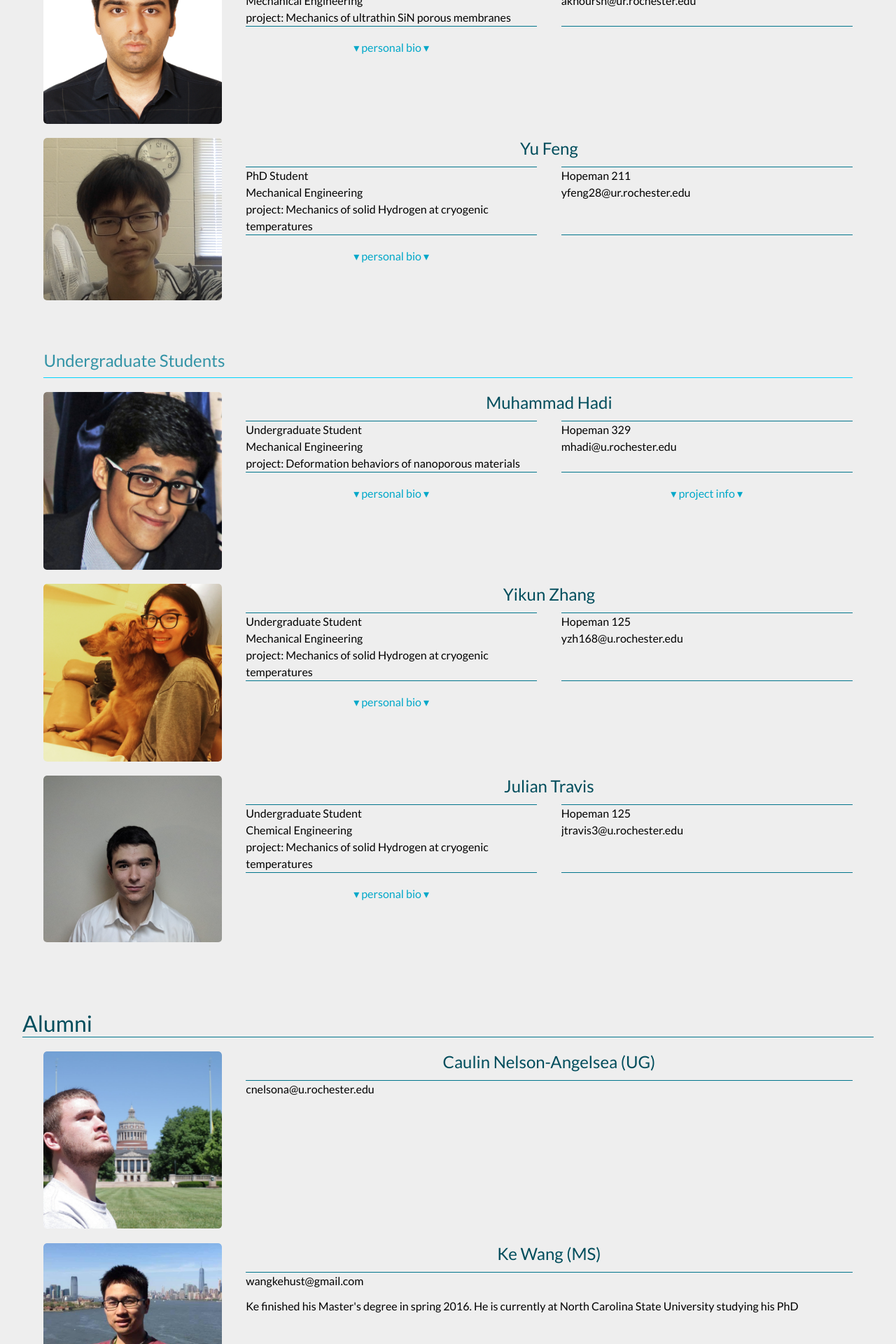
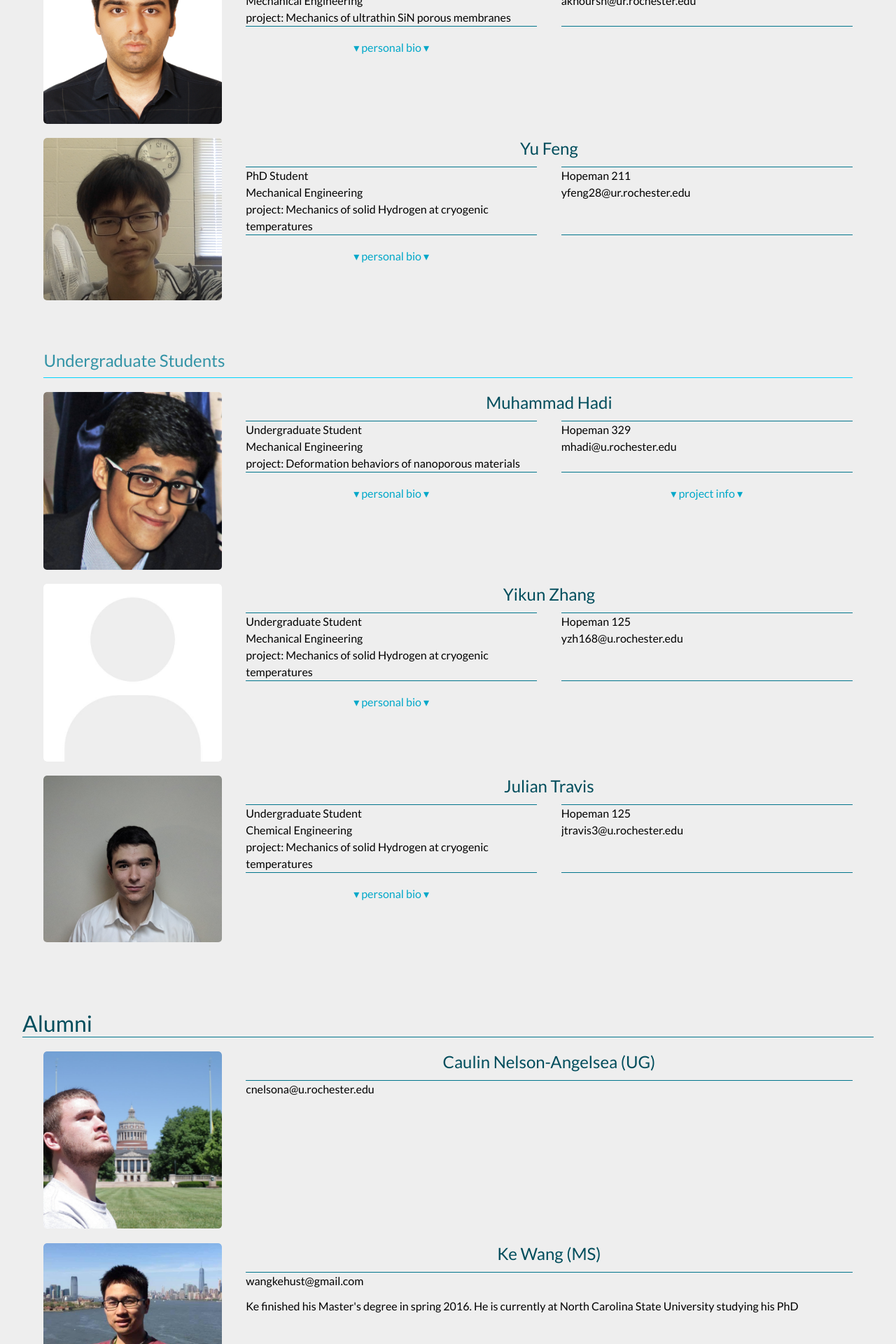
Before and after one commit to niaz60/website, a Jekyll site: the page built from people.md, in a window 1280 px wide. Shown: the part 1741-3661 px from the top of the page at 70% size. Built offline with Jekyll 4.4.1, drawn with Linux system fonts in a browser that asks for light colours.

Commit message:
Your message goes here

```diff
--- a/_data/people/undergrad.yml
+++ b/_data/people/undergrad.yml
@@ -36,7 +36,7 @@ I really enjoy writing, and I can never say no to a good iced latte out on the E
   link_text:
   link_value:
   email: yzh168@u.rochester.edu
-  pic: Yikun.JPG
+  #pic: Yikun.JPG
   project: Mechanics of solid Hydrogen at cryogenic temperatures
   #project_desc: "Phase transformation mechanisms in metallic nanoparticles."
   personal_desc: "Yikun is currently an undergraduate student at the University of Rochester. She is interested in the mechanical properties of materials and loves mechanical fabrication. She wants to work in the field of functional design in the future. She has a golden retriever, and she loves all kinds of dogs."
```
